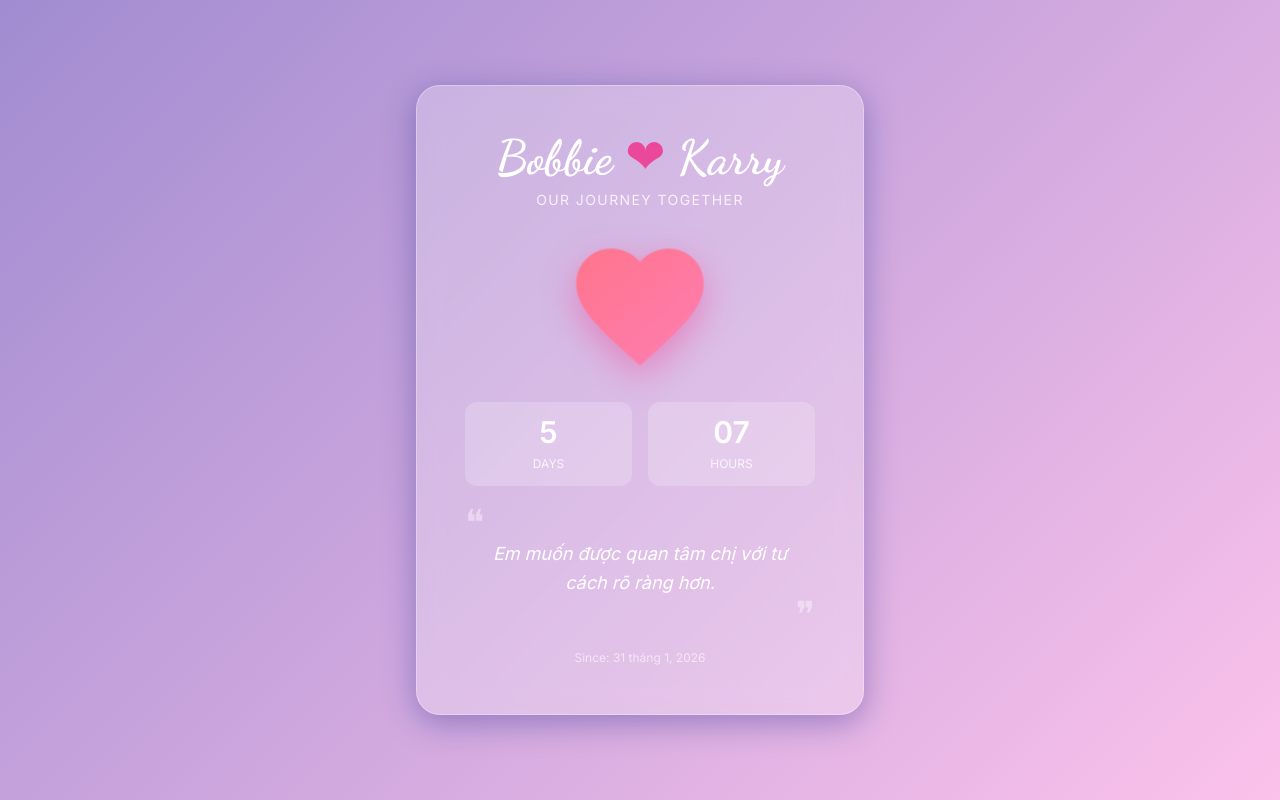
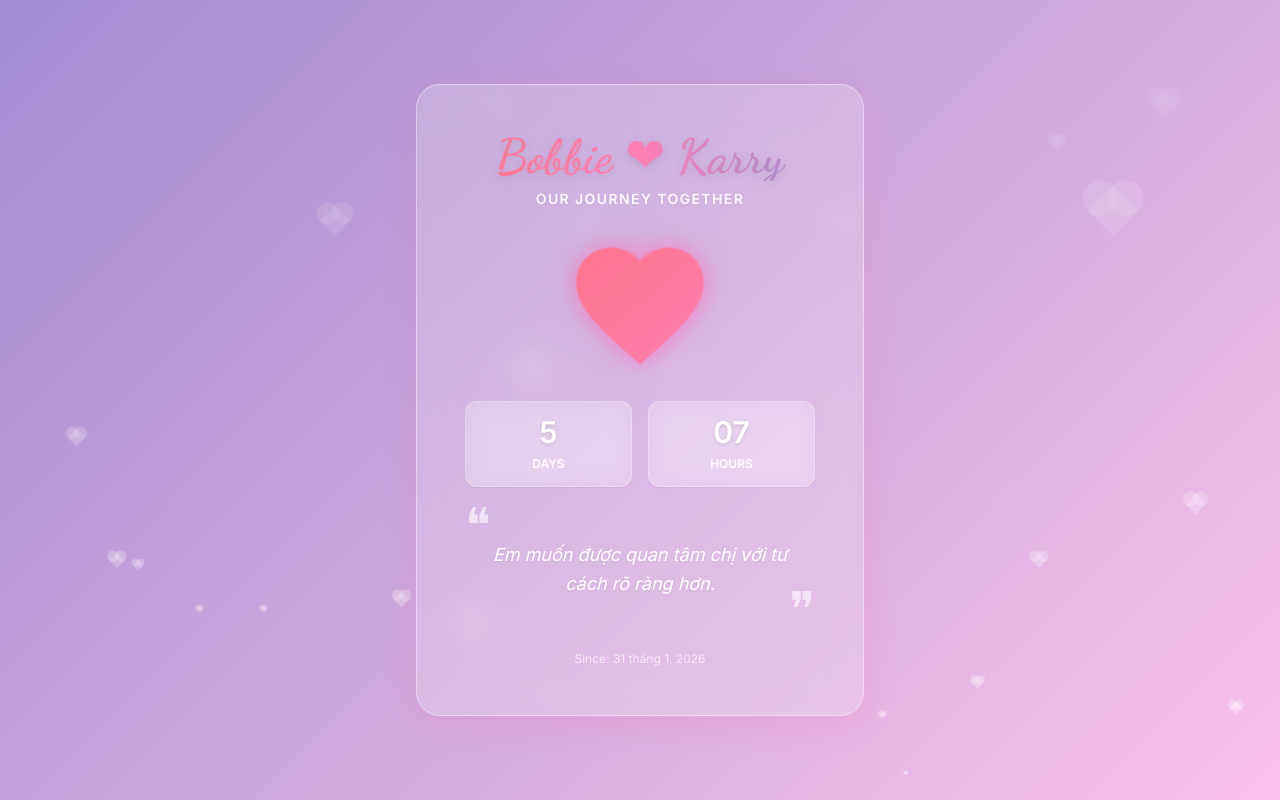
Before and after one commit to BobbieTun/MeAndHer, a plain HTML site: page index.html in a window 1280 px wide. Drawn offline with nearby package versions, Linux system fonts and the light colour scheme.

Commit message:
Update index.html

```diff
--- a/index.html
+++ b/index.html
@@ -7,45 +7,112 @@
     <script src="https://cdn.tailwindcss.com"></script>
     <link href="https://fonts.googleapis.com/css2?family=Dancing+Script:wght@700&family=Inter:wght@300;400;600&display=swap" rel="stylesheet">
     <style>
-
         body {
             background: linear-gradient(135deg, #a18cd1 0%, #fbc2eb 100%);
             font-family: 'Inter', sans-serif;
+            overflow: hidden;
         }
         .glass-card {
-            background: rgba(255, 255, 255, 0.25);
-            backdrop-filter: blur(12px);
-            -webkit-backdrop-filter: blur(12px);
-            border: 1px solid rgba(255, 255, 255, 0.3);
-            box-shadow: 0 8px 32px 0 rgba(31, 38, 135, 0.37);
+            background: rgba(255, 255, 255, 0.2);
+            backdrop-filter: blur(15px);
+            -webkit-backdrop-filter: blur(15px);
+            border: 1px solid rgba(255, 255, 255, 0.4);
+            box-shadow: 0 8px 32px 0 rgba(255, 105, 180, 0.2);
         }
         @keyframes heartbeat {
-            0% { transform: scale(1); }
-            14% { transform: scale(1.3); }
-            28% { transform: scale(1); }
-            42% { transform: scale(1.3); }
-            70% { transform: scale(1); }
+            0% { transform: scale(1); filter: drop-shadow(0 0 5px rgba(255, 105, 180, 0.6)); }
+            14% { transform: scale(1.3); filter: drop-shadow(0 0 15px rgba(255, 105, 180, 0.9)); }
+            28% { transform: scale(1); filter: drop-shadow(0 0 5px rgba(255, 105, 180, 0.6)); }
+            42% { transform: scale(1.3); filter: drop-shadow(0 0 15px rgba(255, 105, 180, 0.9)); }
+            70% { transform: scale(1); filter: drop-shadow(0 0 5px rgba(255, 105, 180, 0.6)); }
         }
-        .heart-3d {
-            animation: heartbeat 1.5s infinite;
-            filter: drop-shadow(0 10px 15px rgba(255, 0, 100, 0.3));
+        .heart-3d { animation: heartbeat 1.5s infinite; }
+        .romantic-font { font-family: 'Dancing Script', cursive; }
+        .text-gradient {
+            background: linear-gradient(to right, #ff758c, #ff7eb3, #a18cd1);
+            -webkit-background-clip: text;
+            -webkit-text-fill-color: transparent;
+            filter: drop-shadow(0 2px 4px rgba(0,0,0,0.1));
         }
-        .romantic-font {
-            font-family: 'Dancing Script', cursive;
+
+        /* --- UPDATE: TIM NHIỀU HƠN & NHANH HƠN --- */
+        .bg-hearts {
+            position: fixed;
+            top: 0; left: 0; width: 100%; height: 100%;
+            overflow: hidden;
+            z-index: -1;
         }
-        #daily-quote {
-            transition: opacity 1s ease-in-out;
+        .bg-hearts li {
+            position: absolute;
+            display: block;
+            list-style: none;
+            width: 20px; height: 20px;
+            background: rgba(255, 255, 255, 0.4);
+            animation: animate 10s linear infinite; /* Tốc độ gốc nhanh hơn */
+            bottom: -150px;
+            transform: rotate(45deg);
         }
+        .bg-hearts li::before, .bg-hearts li::after {
+            content: ''; position: absolute; width: 100%; height: 100%;
+            background: inherit; border-radius: 50%;
+        }
+        .bg-hearts li::before { top: -50%; left: 0; }
+        .bg-hearts li::after { top: 0; left: -50%; }
+
+        /* Cấu hình cho 25 trái tim với tốc độ (duration) nhỏ hơn để bay nhanh hơn */
+        .bg-hearts li:nth-child(1) { left: 25%; width: 30px; height: 30px; animation-delay: 0s; animation-duration: 7s; }
+        .bg-hearts li:nth-child(2) { left: 10%; width: 20px; height: 20px; animation-delay: 2s; animation-duration: 8s; }
+        .bg-hearts li:nth-child(3) { left: 70%; width: 20px; height: 20px; animation-delay: 4s; animation-duration: 6s; }
+        .bg-hearts li:nth-child(4) { left: 40%; width: 40px; height: 40px; animation-delay: 0s; animation-duration: 9s; }
+        .bg-hearts li:nth-child(5) { left: 65%; width: 20px; height: 20px; animation-delay: 0s; animation-duration: 7s; }
+        .bg-hearts li:nth-child(6) { left: 75%; width: 35px; height: 35px; animation-delay: 3s; animation-duration: 8s; }
+        .bg-hearts li:nth-child(7) { left: 35%; width: 50px; height: 50px; animation-delay: 2s; animation-duration: 10s; }
+        .bg-hearts li:nth-child(8) { left: 50%; width: 25px; height: 25px; animation-delay: 1s; animation-duration: 6s; }
+        .bg-hearts li:nth-child(9) { left: 20%; width: 15px; height: 15px; animation-delay: 2s; animation-duration: 9s; }
+        .bg-hearts li:nth-child(10){ left: 85%; width: 50px; height: 50px; animation-delay: 0s; animation-duration: 7s; }
+
+        /* Thêm 15 trái tim nữa */
+        .bg-hearts li:nth-child(11){ left: 5%; width: 25px; height: 25px; animation-delay: 1s; animation-duration: 8s; }
+        .bg-hearts li:nth-child(12){ left: 15%; width: 15px; height: 15px; animation-delay: 3s; animation-duration: 6s; }
+        .bg-hearts li:nth-child(13){ left: 30%; width: 35px; height: 35px; animation-delay: 2s; animation-duration: 9s; }
+        .bg-hearts li:nth-child(14){ left: 45%; width: 20px; height: 20px; animation-delay: 0s; animation-duration: 7s; }
+        .bg-hearts li:nth-child(15){ left: 55%; width: 45px; height: 45px; animation-delay: 4s; animation-duration: 11s; }
+        .bg-hearts li:nth-child(16){ left: 60%; width: 15px; height: 15px; animation-delay: 1s; animation-duration: 5s; }
+        .bg-hearts li:nth-child(17){ left: 80%; width: 30px; height: 30px; animation-delay: 2s; animation-duration: 8s; }
+        .bg-hearts li:nth-child(18){ left: 90%; width: 25px; height: 25px; animation-delay: 0s; animation-duration: 6s; }
+        .bg-hearts li:nth-child(19){ left: 95%; width: 40px; height: 40px; animation-delay: 3s; animation-duration: 9s; }
+        .bg-hearts li:nth-child(20){ left: 52%; width: 20px; height: 20px; animation-delay: 1s; animation-duration: 7s; }
+        .bg-hearts li:nth-child(21){ left: 8%; width: 30px; height: 30px; animation-delay: 2s; animation-duration: 8s; }
+        .bg-hearts li:nth-child(22){ left: 38%; width: 20px; height: 20px; animation-delay: 0s; animation-duration: 6s; }
+        .bg-hearts li:nth-child(23){ left: 68%; width: 25px; height: 25px; animation-delay: 3s; animation-duration: 9s; }
+        .bg-hearts li:nth-child(24){ left: 82%; width: 15px; height: 15px; animation-delay: 1s; animation-duration: 5s; }
+        .bg-hearts li:nth-child(25){ left: 92%; width: 35px; height: 35px; animation-delay: 2s; animation-duration: 7s; }
+
+        @keyframes animate {
+            0% { transform: translateY(0) rotate(45deg) scale(0); opacity: 1; }
+            100% { transform: translateY(-1000px) rotate(45deg) scale(1); opacity: 0; }
+        }
+        /* -------------------------------------------------- */
+
+        #daily-quote { transition: opacity 1s ease-in-out; }
     </style>
 </head>
-<body class="h-screen flex items-center justify-center overflow-hidden">
+<body class="h-screen flex items-center justify-center">
 
-    <div class="glass-card p-8 md:p-12 rounded-3xl text-center max-w-md w-full mx-4 transform transition hover:scale-105 duration-500">
+    <ul class="bg-hearts">
+        <li></li><li></li><li></li><li></li><li></li>
+        <li></li><li></li><li></li><li></li><li></li>
+        <li></li><li></li><li></li><li></li><li></li>
+        <li></li><li></li><li></li><li></li><li></li>
+        <li></li><li></li><li></li><li></li><li></li>
+    </ul>
 
-        <h1 class="text-4xl md:text-5xl font-bold text-white mb-2 romantic-font">
-            Bobbie <span class="text-pink-500">❤</span> Karry
+    <div class="glass-card p-8 md:p-12 rounded-3xl text-center max-w-md w-full mx-4 transform transition hover:scale-[1.02] duration-500 relative z-10">
+
+        <h1 class="text-4xl md:text-5xl font-bold mb-2 romantic-font text-gradient">
+            Bobbie <span>❤</span> Karry
         </h1>
-        <p class="text-white/80 text-sm tracking-widest uppercase mb-8">Our Journey Together</p>
+        <p class="text-white/90 text-sm tracking-widest uppercase mb-8 font-semibold drop-shadow-sm">Our Journey Together</p>
 
         <div class="flex justify-center mb-8">
             <svg class="heart-3d w-32 h-32 text-pink-500 fill-current" viewBox="0 0 24 24">
@@ -60,33 +127,32 @@
         </div>
 
         <div class="grid grid-cols-2 gap-4 mb-8 text-white">
-            <div class="bg-white/20 rounded-xl p-3">
-                <span id="days" class="block text-3xl font-bold">0</span>
-                <span class="text-xs uppercase opacity-80">Days</span>
+            <div class="bg-white/20 rounded-xl p-3 backdrop-blur-md border border-white/30 shadow-sm">
+                <span id="days" class="block text-3xl font-bold drop-shadow">0</span>
+                <span class="text-xs uppercase opacity-90 font-semibold">Days</span>
             </div>
-            <div class="bg-white/20 rounded-xl p-3">
-                <span id="hours" class="block text-3xl font-bold">0</span>
-                <span class="text-xs uppercase opacity-80">Hours</span>
+            <div class="bg-white/20 rounded-xl p-3 backdrop-blur-md border border-white/30 shadow-sm">
+                <span id="hours" class="block text-3xl font-bold drop-shadow">0</span>
+                <span class="text-xs uppercase opacity-90 font-semibold">Hours</span>
             </div>
         </div>
 
         <div class="relative">
-            <div class="absolute -top-4 left-0 text-4xl text-white/40">❝</div>
-            <p id="daily-quote" class="text-white text-lg italic px-4 leading-relaxed min-h-[100px] flex items-center justify-center">
-                Đang tải lời yêu thương...
+            <div class="absolute -top-4 left-0 text-5xl text-white/60 romantic-font">❝</div>
+            <p id="daily-quote" class="text-white text-lg italic px-6 leading-relaxed min-h-[100px] flex items-center justify-center drop-shadow-sm font-medium">
+                ...
             </p>
-            <div class="absolute -bottom-4 right-0 text-4xl text-white/40">❞</div>
+            <div class="absolute -bottom-4 right-0 text-5xl text-white/60 romantic-font">❞</div>
         </div>
 
-        <p class="mt-8 text-white/60 text-xs">Since: <span id="start-date-display">...</span></p>
+        <p class="mt-8 text-white/70 text-xs font-medium">Since: <span id="start-date-display">...</span></p>
     </div>
 
     <script>
-
-
         const yourStartDate = new Date("2026-01-31T00:00:00");
         const options = { year: 'numeric', month: 'long', day: 'numeric' };
         document.getElementById('start-date-display').innerText = yourStartDate.toLocaleDateString('vi-VN', options);
+
         const quotes = [
             "Em thích chị và muốn tìm hiểu chị một cách nghiêm túc, rõ ràng.",
             "Em không muốn mập mờ. Em muốn ở bên chị với tư cách là người yêu.",
@@ -125,6 +191,7 @@
             const quoteElement = document.getElementById('daily-quote');
             quoteElement.innerText = quotes[randomIndex];
         }
+
         function updateTimer() {
             const now = new Date();
             const diff = now - yourStartDate;
@@ -133,6 +200,7 @@
             document.getElementById('days').innerText = days;
             document.getElementById('hours').innerText = hours < 10 ? '0' + hours : hours;
         }
+
         setInterval(updateTimer, 1000);
         updateTimer();
         showRandomQuote();
```
